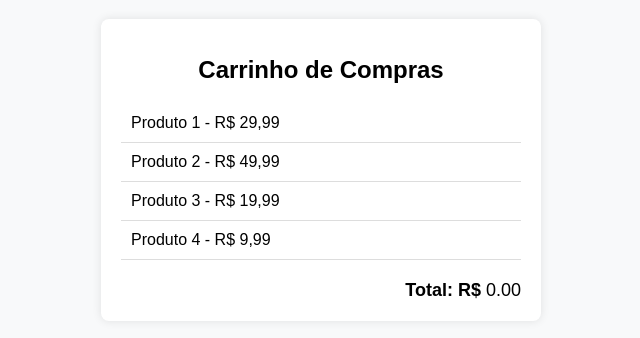
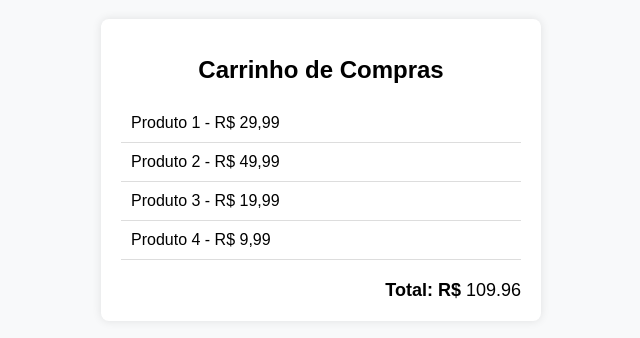
Before and after one commit to crohnaro/CarrinhoDeComprasJs, a plain HTML site: page index.html in a window 1280 px wide. Shown: the part 230-568 px from the top of the page, 319-959 px from the left. Drawn offline with Linux system fonts and the light colour scheme.

Commit message:
Solução dos exercícios

```diff
--- a/scripts.js
+++ b/scripts.js
@@ -1,5 +1,15 @@
 /* Você precisará implementar no carrinho de compras a soma do total dentro da função abaixo ja criada.*/
 
 document.addEventListener('DOMContentLoaded', function () {
+    const cartItems = document.querySelectorAll("#cart-items .item");
 
+  let total = 0;
+
+  cartItems.forEach(function(item) {
+      const price = parseFloat(item.getAttribute("data-price"));
+
+      total += price;
+  });
+
+  document.getElementById("total-price").textContent = total.toFixed(2);
 });
```
Also changed, not shown: index.html (line endings or trailing spaces).
